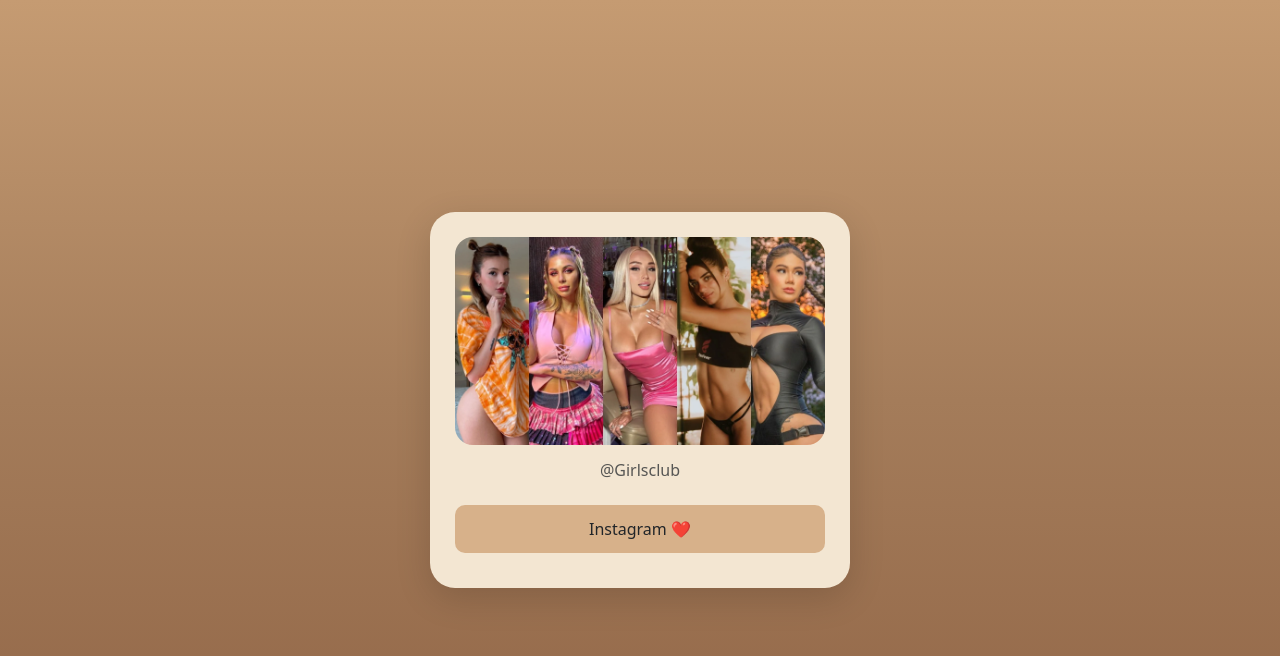
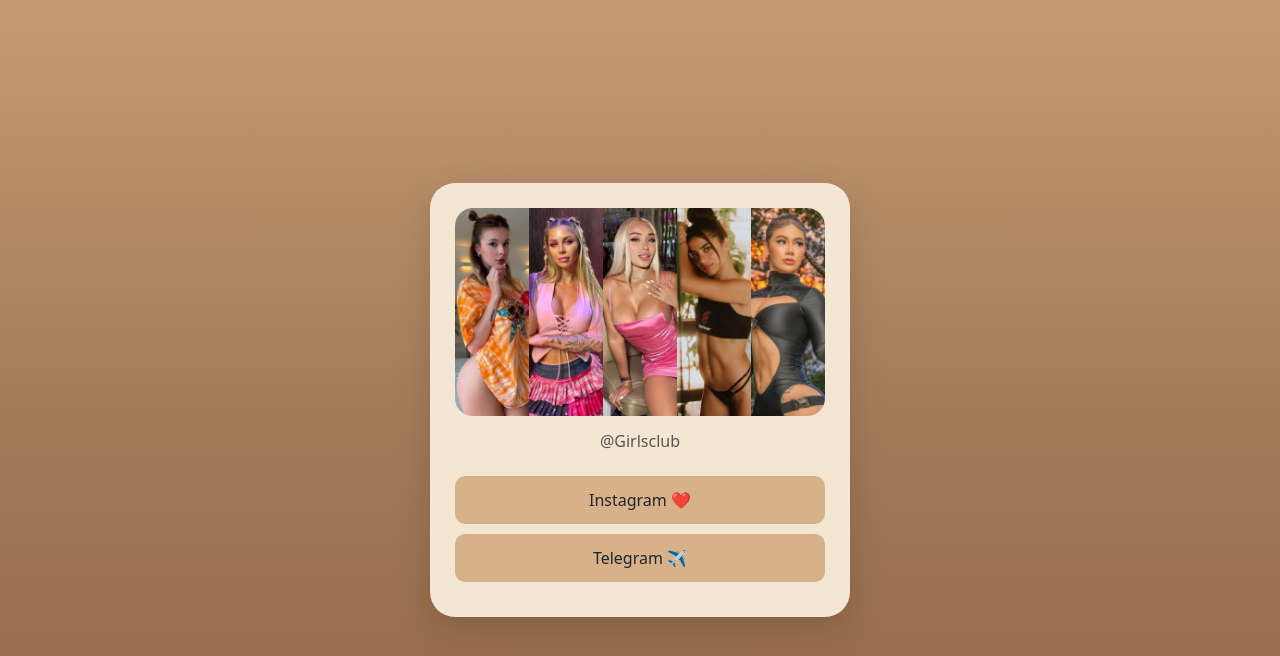
Before and after one commit to charles16987/girls_club, a plain HTML site: page index.html in a window 1280 px wide. Drawn offline with nearby package versions, Linux system fonts and the light colour scheme.

Commit message:
telegram button update

```diff
--- a/index.html
+++ b/index.html
@@ -84,9 +84,9 @@
     </a>
 
     <!-- Telegram Button -->
-    <!-- <a href="https://t.me/girlsclubimgvideo" target="_blank" class="btn link-btn w-100">
+    <a href="https://t.me/girlsclubimgvideo" target="_blank" class="btn link-btn w-100">
       Telegram ✈️
-    </a> -->
+    </a>
 
   </div>
 
```
